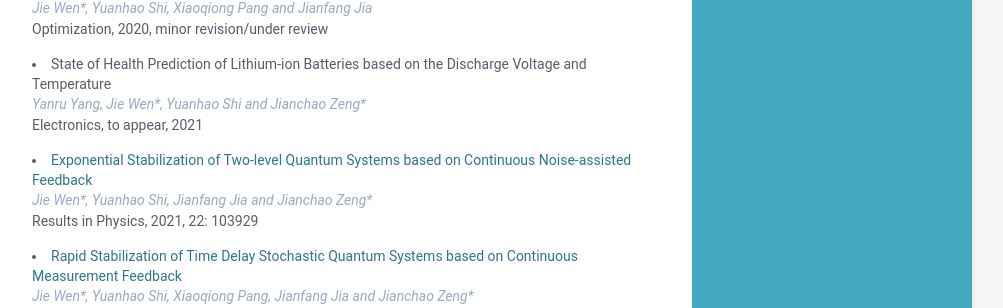
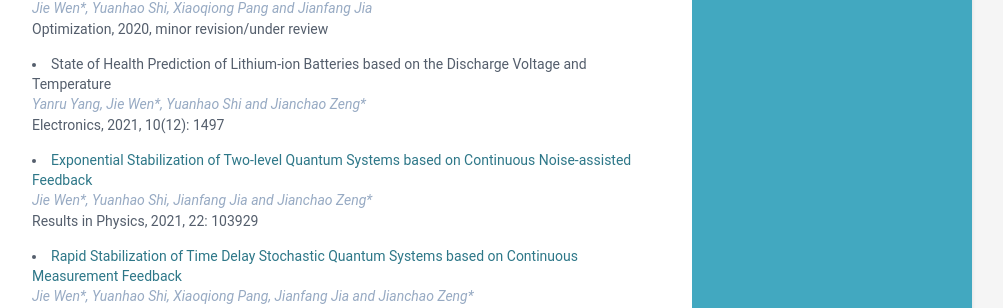
Before and after one commit to wenjie015/wenjie, a Jekyll site: the page built from index.html, in a window 1280 px wide and 900 px high, scrolled down 1167 px. Shown: the part 143-451 px from the top of the window, without its empty margins (168-1171 px from the left). Built offline with Jekyll 4.4.1, drawn with Linux system fonts in a browser that asks for light colours.

Commit message:
Update data.yml

```diff
--- a/_data/data.yml
+++ b/_data/data.yml
@@ -83,7 +83,7 @@ publications:
       - title: State of Health Prediction of Lithium-ion Batteries based on the Discharge Voltage and Temperature
         link:
         authors: Yanru Yang, Jie Wen*, Yuanhao Shi and Jianchao Zeng*
-        conference: "Electronics, to appear, 2021"
+        conference: "Electronics, 2021, 10(12): 1497"
 
       - title: Exponential Stabilization of Two-level Quantum Systems based on Continuous Noise-assisted Feedback
         link: https://doi.org/10.1016/j.rinp.2021.103929
```
